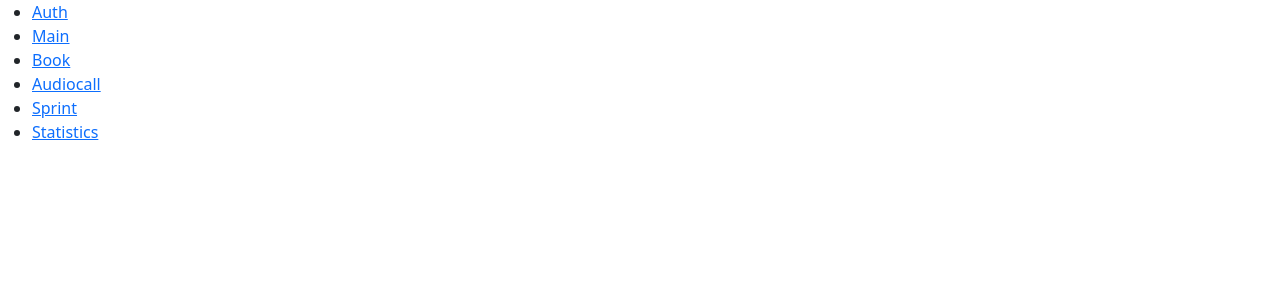
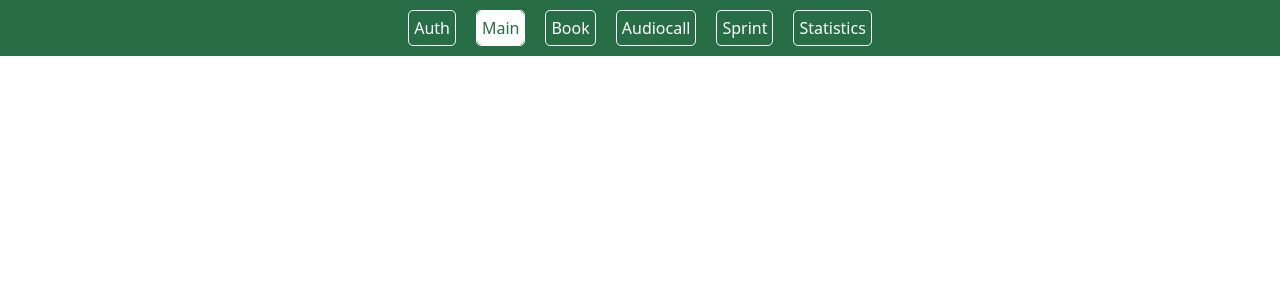
Before and after one commit to cptShell/RS-Lang, a React app: page / in a window 1280 px wide. Shown: the top 300 px of the page. Built offline with nearby package versions, Linux system fonts and the light colour scheme.

Commit message:
feat: add style to header

```diff
--- /dev/null
+++ b/src/style/base/base.scss
@@ -0,0 +1,4 @@
+.main-container {
+  height: calc(100vh - 122px);
+  color: green;
+}
--- /dev/null
+++ b/src/style/base/reset.scss
@@ -0,0 +1,59 @@
+*,
+*::before,
+*::after {
+  box-sizing: border-box;
+}
+
+ul[class],
+ol[class] {
+  padding: 0;
+}
+
+body,
+h1,
+h2,
+h3,
+h4,
+p,
+ul[class],
+ol[class],
+li,
+figure,
+figcaption,
+blockquote,
+dl,
+dd {
+  margin: 0;
+}
+
+body {
+  min-height: 100vh;
+  scroll-behavior: smooth;
+  text-rendering: optimizeSpeed;
+  line-height: 1.5;
+}
+
+ul[class],
+ol[class] {
+  list-style: none;
+}
+
+a:not([class]) {
+  text-decoration-skip-ink: auto;
+}
+
+img {
+  max-width: 100%;
+  display: block;
+}
+
+article > * + * {
+  margin-top: 1em;
+}
+
+input,
+button,
+textarea,
+select {
+  font: inherit;
+}
--- /dev/null
+++ b/src/style/components/header.scss
@@ -0,0 +1,33 @@
+header {
+  padding: 10px;
+  background: #276e47;
+}
+
+.nav-links {
+  padding: 10px;
+  display: flex;
+  width: 100%;
+  justify-content: center;
+  list-style-type: none;
+  & > li {
+    margin: 0 10px;
+    border: 1px solid rgb(255, 255, 255);
+    border-radius: 5px;
+  }
+  a {
+    padding: 5px;
+    display: inline-flex;
+    width: 100%;
+    height: 100%;
+    color: White;
+    border-radius: 5px;
+    text-decoration: none;
+    &:hover {
+      color: rgb(221, 221, 221);
+    }
+    &.active {
+      color: #276e47;
+      background-color: white;
+    }
+  }
+}
--- a/src/style/style.scss
+++ b/src/style/style.scss
@@ -1 +1,4 @@
 @import '~bootstrap/scss/bootstrap.scss';
+@import './base//reset.scss';
+@import './base//base.scss';
+@import './components/header.scss';
```
